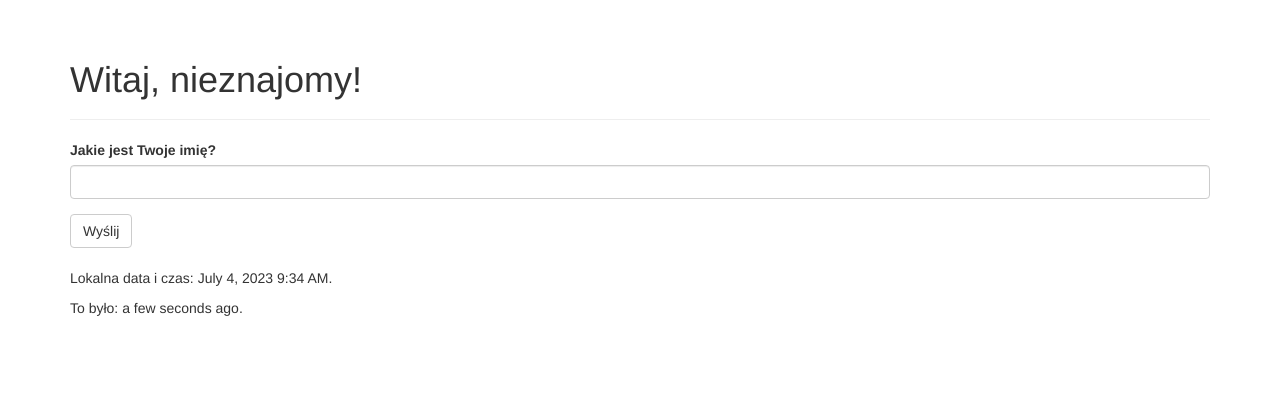
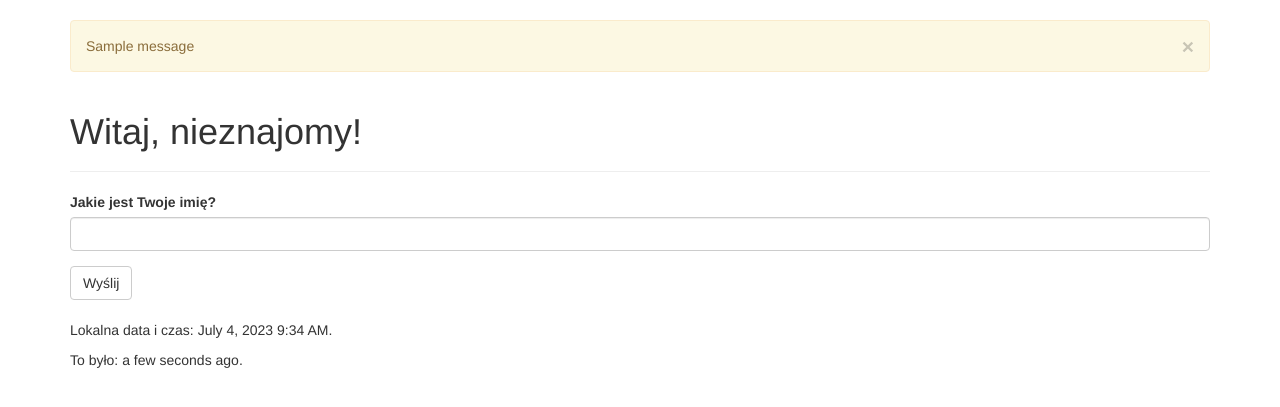
Before and after one commit to IwonaWin/FLASK_PROJEKT1, a Flask app: page / in a window 1280 px wide. Shown: the part 52-459 px from the top of the page. Run offline with Flask 3, Linux system fonts and the light colour scheme; one stand-in notice (Sample message) is shown; some libraries are stand-ins or nearby versions.

Commit message:
Added to app session, redirect, url_for and flash (name change alert)

```diff
--- a/app.py
+++ b/app.py
@@ -1,4 +1,4 @@
-from flask import Flask, render_template
+from flask import Flask, render_template, session, redirect, url_for, flash
 from flask_bootstrap import Bootstrap
 from datetime import datetime
 from flask_moment import Moment
@@ -17,12 +17,14 @@ class NameForm(FlaskForm):
 
 @app.route('/', methods=['GET', 'POST'])
 def index():
-    name = None
     form = NameForm()
     if form.validate_on_submit():
-        name = form.name.data
-        form.name.data = ''
-    return render_template('index.html',the_current_time=datetime.utcnow(), the_form=form,the_name=name)
+        old_name = session.get('name')
+        if old_name is not None and old_name != form.name.data:
+            flash('Wygląda na to, że teraz nazywasz się inaczej!')
+        session['name'] = form.name.data
+        return redirect(url_for('index'))
+    return render_template('index.html',the_current_time=datetime.utcnow(), the_form=form,the_name=session.get('name'))
 
 @app.route('/kontakt')
 def kontakt():
--- a/templates/base.html
+++ b/templates/base.html
@@ -2,7 +2,8 @@
 
 {% block title %} Flasky {% endblock %}
 
-{% block head %} {{ super() }}
+{% block head %}
+{{ super() }}
 <link rel="shortcut icon" href="{{ url_for('static', filename='favicon.ico') }}" type="image/x-icon">
 <link rel="icon" href="{{ url_for('static', filename='favicon.ico') }}" type="image/x-icon">
 {% endblock %}
@@ -31,6 +32,12 @@
 
 {% block content %}
 <div class="container">
+    {% for message in get_flashed_messages() %}
+    <div class="alert alert-warning">
+        <button type="button" class="close" data-dismiss="alert">&times;</button>
+        {{ message }}
+    </div>
+    {% endfor %}
     {% block page_content %}{% endblock %}
 </div>
 {% endblock %}
```
